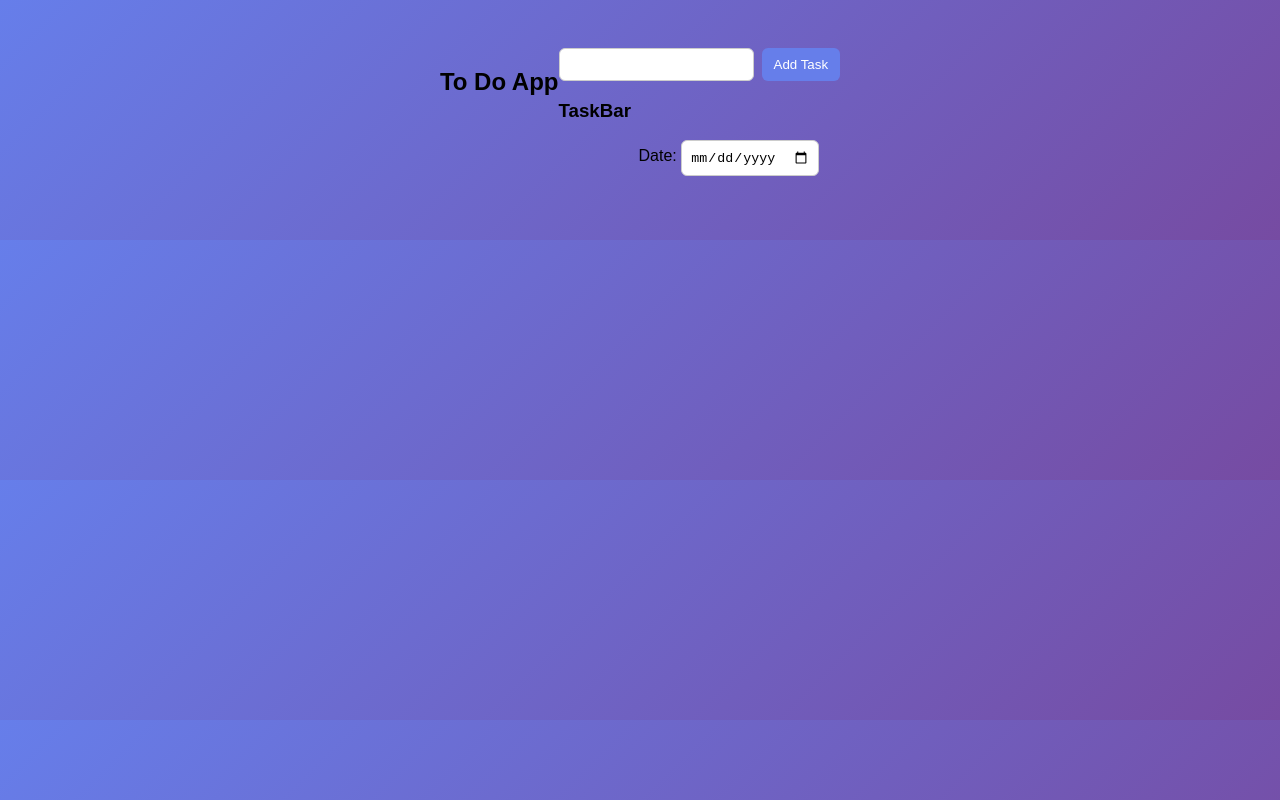
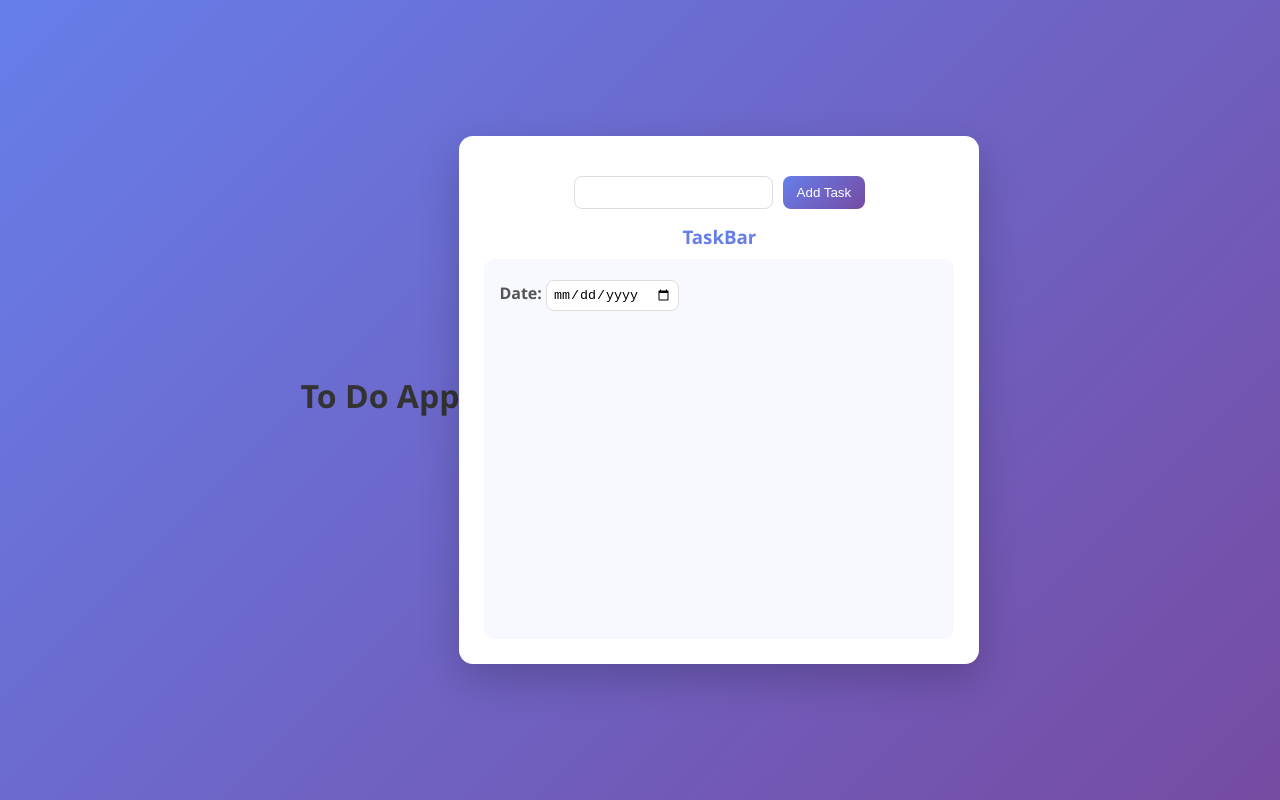
Before and after one commit to Aakashkushwaha1101/To-Do-App, a plain HTML site: page index.html in a window 1280 px wide. Drawn offline with Linux system fonts and the light colour scheme.

Commit message:
update-in-css

```diff
--- a/style.css
+++ b/style.css
@@ -1,64 +1,129 @@
+/* Reset */
+* {
+    margin: 0;
+    padding: 0;
+    box-sizing: border-box;
+}
+
+/* Background */
 body {
-  font-family: Arial, sans-serif;
-  background: linear-gradient(135deg,#667eea,#764ba2);
+    font-family: "Segoe UI", Tahoma, Geneva, Verdana, sans-serif;
+    background: linear-gradient(135deg, #667eea, #764ba2);
+    min-height: 100vh;
     display: flex;
     justify-content: center;
-  padding: 40px;
+    align-items: center;
 }
 
-.container {
-  background: white;
-  padding: 20px;
-  border-radius: 12px;
-  width: 420px;
-  box-shadow: 0 10px 25px rgba(0,0,0,0.2);
+/* Main Card */
+.todo {
+    width: 520px;
+    height: auto;
+    background: #ffffff;
+    border-radius: 14px;
+    padding: 25px;
+    box-shadow: 0 15px 40px rgba(0,0,0,0.2);
+    border: none;
 }
 
-h1 {
+/* Title */
+h2 {
     text-align: center;
+    font-size: 32px;
+    margin-bottom: 10px;
+    color: #333;
 }
 
+h3 {
+    text-align: center;
+    color: #667eea;
+    margin-bottom: 10px;
+}
+
+/* Input Area */
 .input-area {
     display: flex;
-  gap: 8px;
-  margin-bottom: 15px;
+    justify-content: center;
+    gap: 10px;
+    margin: 15px 0;
 }
 
+/* Inputs */
 input {
-  padding: 8px;
-  border-radius: 6px;
-  border: 1px solid #ccc;
+    padding: 8px 10px;
+    border-radius: 8px;
+    border: 1px solid #ddd;
+    transition: 0.2s ease;
 }
 
+input:focus {
+    outline: none;
+    border-color: #667eea;
+    box-shadow: 0 0 6px rgba(102,126,234,0.4);
+}
+
+/* Buttons */
 button {
-  background: #667eea;
+    padding: 8px 14px;
+    border-radius: 8px;
+    border: none;
+    background: linear-gradient(135deg,#667eea,#764ba2);
     color: white;
-  border: none;
-  padding: 8px 12px;
-  border-radius: 6px;
+    font-weight: 500;
     cursor: pointer;
+    transition: all 0.25s ease;
 }
 
 button:hover {
-  background: #5563d6;
+    transform: translateY(-2px);
+    box-shadow: 0 5px 12px rgba(0,0,0,0.2);
 }
 
-li {
+/* Task List Box */
+.list {
+    border: none;
+    background: #f8f9ff;
+    border-radius: 10px;
+    padding: 15px;
+    height: 380px;
+    overflow-y: auto;
+}
+
+/* Task Row */
+.list div {
     display: flex;
     justify-content: space-between;
     align-items: center;
-  padding: 8px;
+    background: white;
+    padding: 10px 12px;
+    border-radius: 8px;
     margin-bottom: 8px;
-  border-bottom: 1px solid #eee;
+    box-shadow: 0 4px 10px rgba(0,0,0,0.05);
+    transition: 0.2s;
 }
 
-.completed {
-  text-decoration: line-through;
-  color: gray;
+.list div:hover {
+    transform: scale(1.02);
 }
 
-.actions button {
-  margin-left: 5px;
-  background: #ddd;
-  color: black;
+/* Date Input */
+.inpt {
+    margin-top: 6px;
+    padding: 6px;
 }
+
+/* Label */
+label {
+    font-weight: 600;
+    color: #555;
+}
+
+/* Scrollbar Styling */
+.list::-webkit-scrollbar {
+    width: 6px;
+}
+
+.list::-webkit-scrollbar-thumb {
+    background: #667eea;
+    border-radius: 10px;
+}
```
Lines whose indentation alone changed are shown as unchanged.
